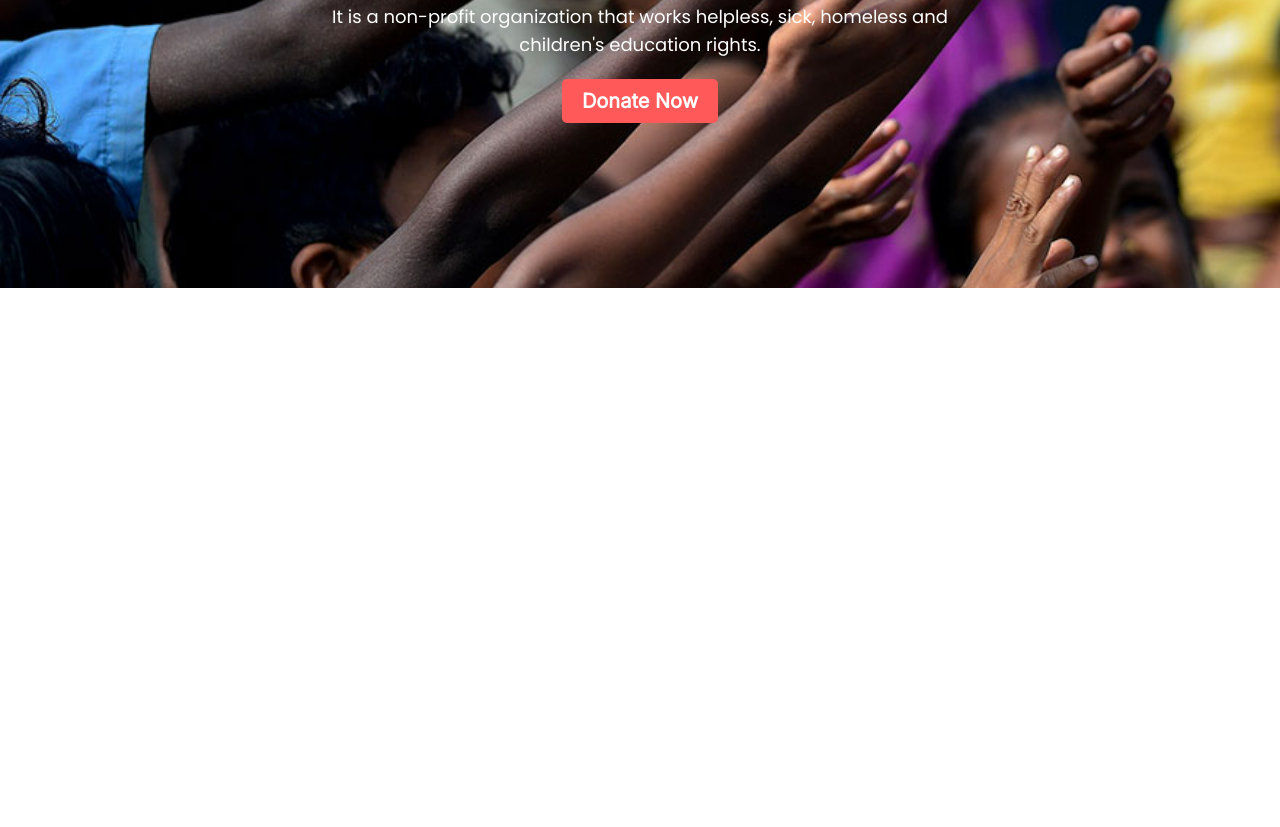
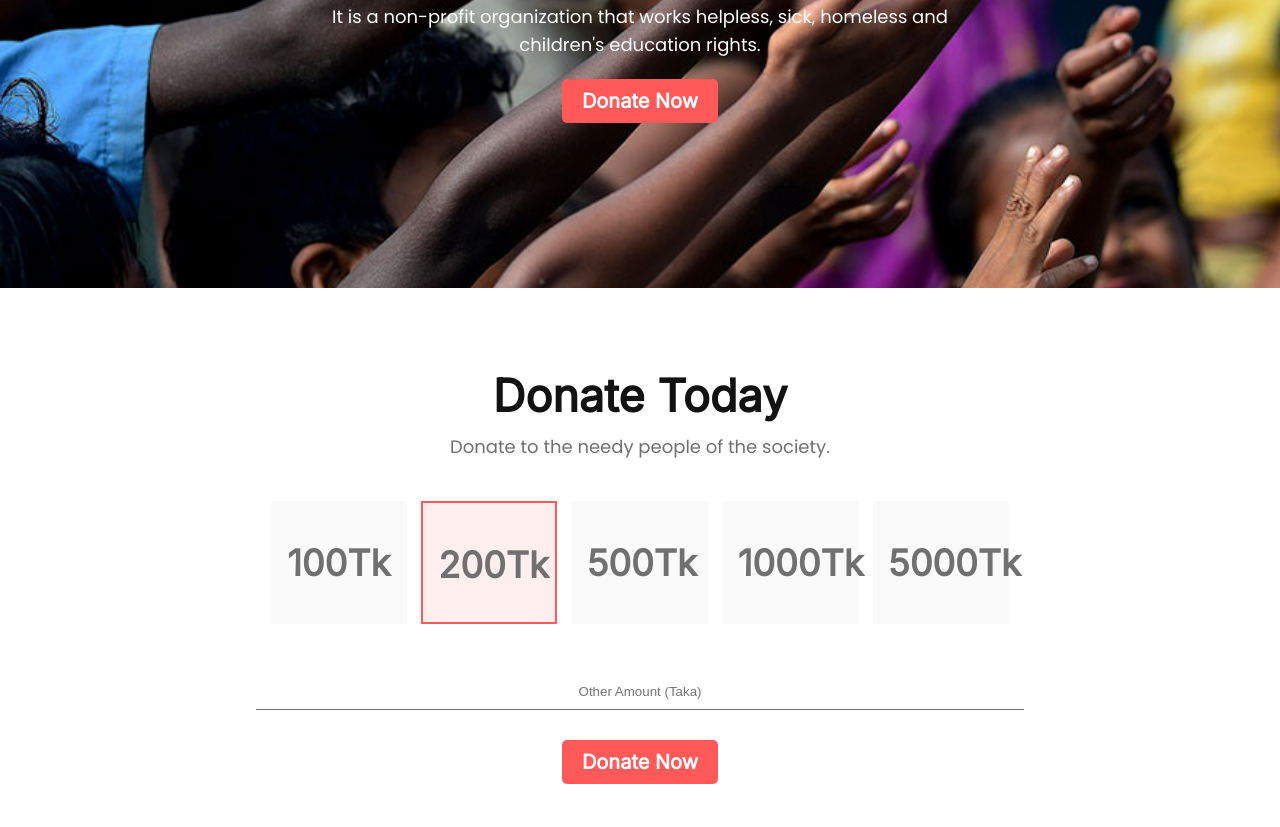
Before and after one commit to tarekrahman916/donation-website, a plain HTML site: page index.html in a window 1280 px wide. Shown: the part 429-1256 px from the top of the page. Before the commit the page ends 800 px from the top, so only its background shows below. Drawn offline with Linux system fonts and the light colour scheme.

Commit message:
donate today section added

```diff
--- a/index.html
+++ b/index.html
@@ -19,5 +19,34 @@
             <a class="btn" href="#">Donate Now</a>
         </div>
     </section>
+
+    <!-- Donate today section starts here -->
+    <section id="donate-today">
+        <div class="donate-desc">
+            <h2>Donate Today</h2>
+            <p>Donate to the needy people of the society.</p>
+        </div>
+        <div class="donate-amount-container">
+            <div class="donate-amount">
+                <h3>100Tk</h3>
+            </div>
+            <div class="donate-amount active">
+                <h3>200Tk</h3>
+            </div>
+            <div class="donate-amount">
+                <h3>500Tk</h3>
+            </div>
+            <div class="donate-amount">
+                <h3>1000Tk</h3>
+            </div>
+            <div class="donate-amount">
+                <h3>5000Tk</h3>
+            </div>
+        </div>
+        <div class="donate-input">
+            <input type="number" placeholder="Other Amount (Taka)">
+            <a class="btn" href="#">Donate Now</a>
+        </div>
+    </section>
 </body>
 </html>
```
